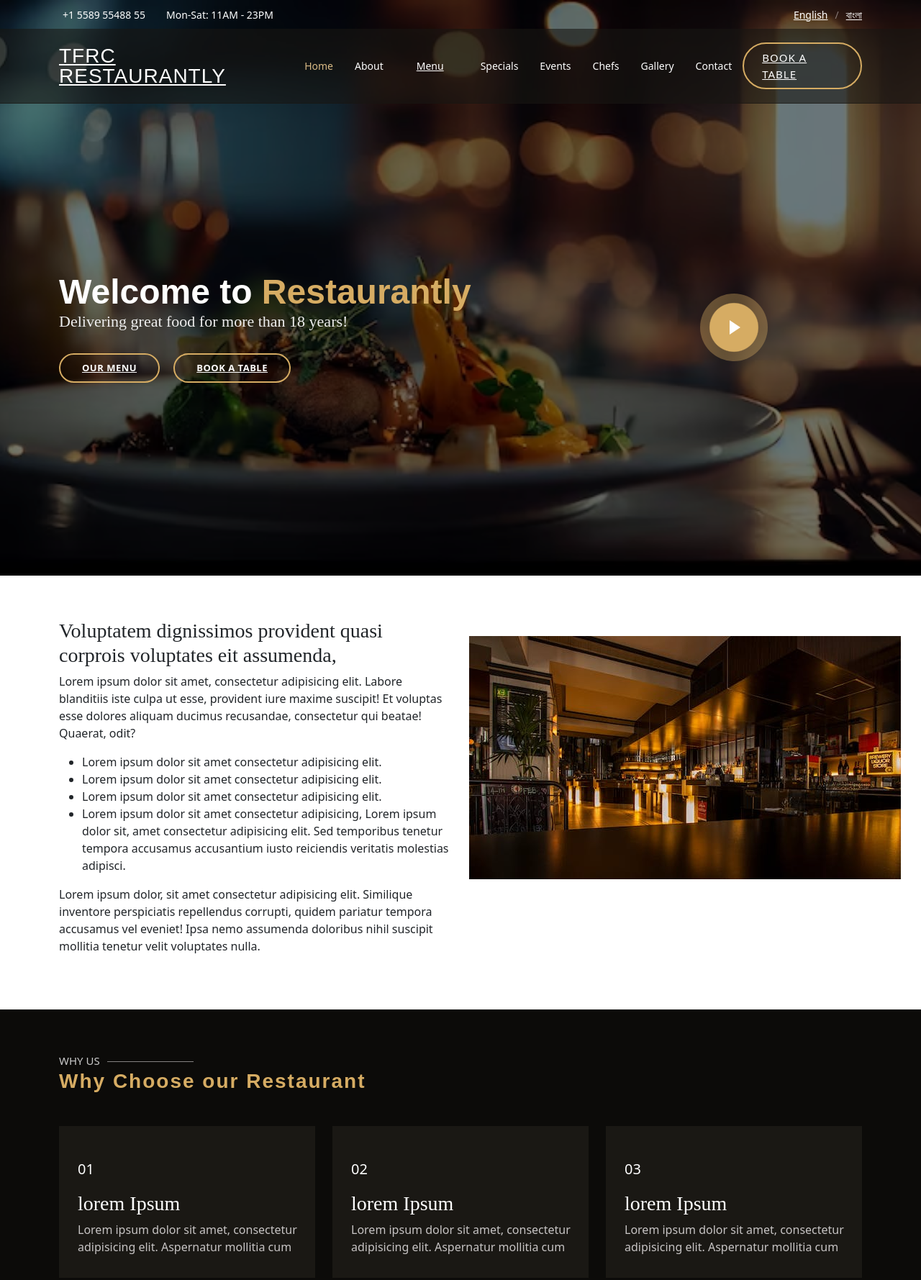
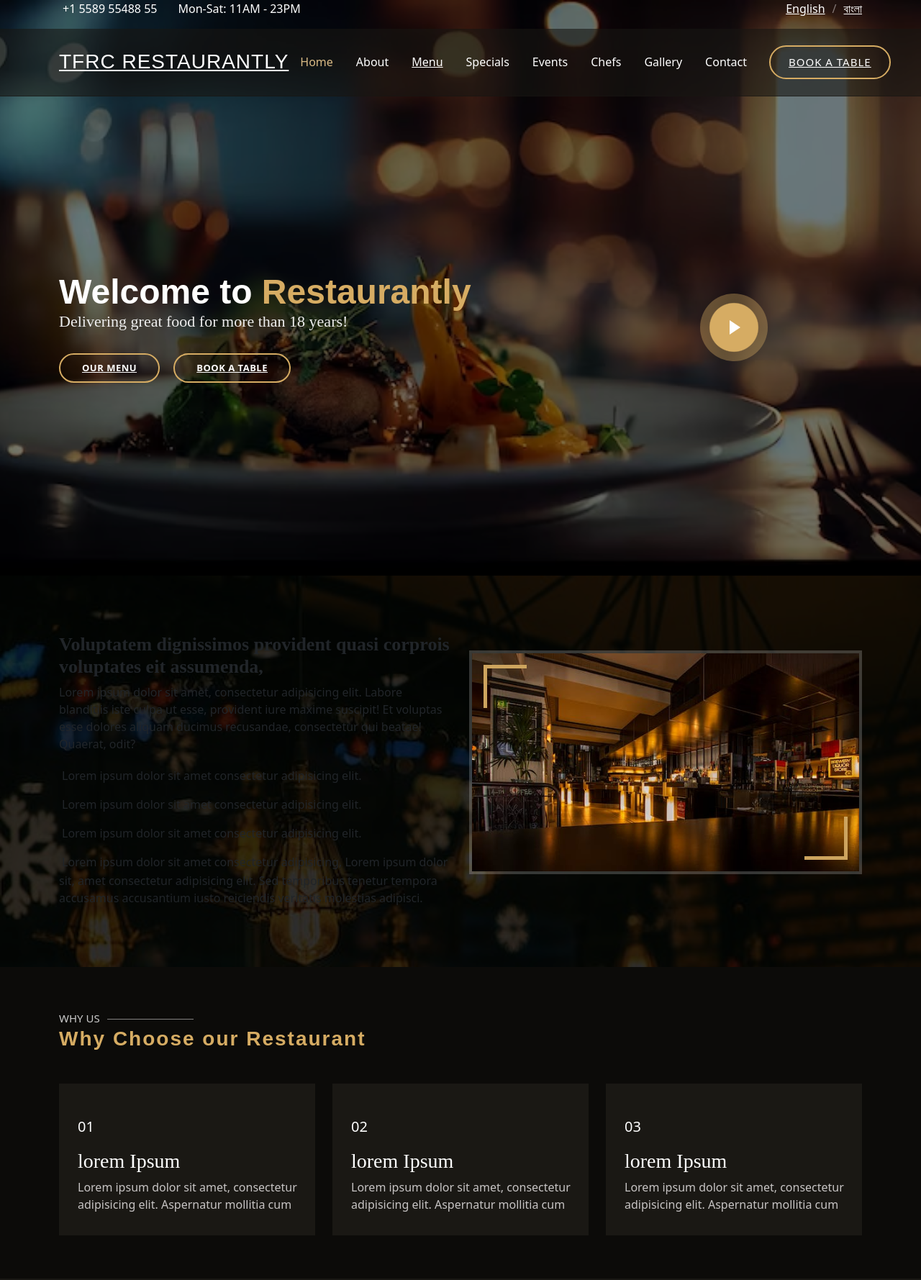
Before and after one commit to RownakHayat/Tasty-food-restaurants-and-cafes, a plain HTML site: page index.html in a window 1280 px wide. Shown: the top 1779 px of the page at 72% size. Drawn offline with Linux system fonts and the light colour scheme; files whose address does not match are found by name.

Commit message:
all pull

```diff
--- a/assests/css/style.css
+++ b/assests/css/style.css
@@ -25,10 +25,10 @@ body {
     font-family: "Playfair Display", serif;
   }
 
-  /*--------------------------------------------------------------
+  /* /* /*--------------------------------------------------------------
   # Preloader
   --------------------------------------------------------------*/
-  #preloader {
+  /* #preloader {
     position: fixed;
     top: 0;
     left: 0;
@@ -70,12 +70,12 @@ body {
     100% {
       transform: rotate(360deg);
     }
-  }
-
+  } */ */
+   */
   /*--------------------------------------------------------------
   # Back to top button
   --------------------------------------------------------------*/
-  .back-to-top {
+  /* .back-to-top {
     position: fixed;
     visibility: hidden;
     opacity: 0;
@@ -111,13 +111,13 @@ body {
 
   /*--------------------------------------------------------------
   # Disable aos animation delay on mobile devices
-  --------------------------------------------------------------*/
-  @media screen and (max-width: 768px) {
+  --------------------------------------------------------------*/ */
+  /* @media screen and (max-width: 768px) {
     [data-aos-delay] {
       transition-delay: 0 !important;
     }
   }
-
+   */
   /*--------------------------------------------------------------
   # Top Bar
   --------------------------------------------------------------*/
@@ -208,12 +208,13 @@ body {
   /*--------------------------------------------------------------
   # Book a table button Menu
   --------------------------------------------------------------*/
+
   .book-a-table-btn {
     margin: 0 0 0 15px;
     border: 2px solid #d6ac63;
     color: #fff;
     border-radius: 50px;
-    padding: 8px 25px;
+    padding: 10px 25px;
     text-transform: uppercase;
     font-size: 15px;
     font-weight: 500;
@@ -259,17 +260,10 @@ body {
     display: flex;
     align-items: center;
     justify-content: space-between;
-    padding: 10px 0 10px 30px;
     color: #fff;
     white-space: nowrap;
     transition: 0.3s;
-    font-size: 14px;
-  }
-
-  .navbar a i {
-    font-size: 12px;
-    line-height: 0;
-    margin-left: 5px;
+    /* font-size: 14px; */
   }
 
   .navbar a:hover, .navbar .active, .navbar li:hover > a {
@@ -736,9 +730,178 @@ body {
     color: #c7c4c4;
   }
 
-  /*--------------------------------------------------------------
-  # About
-  --------------------------------------------------------------*/
+
+  /* # About start */
+  .breadcrumbs {
+    padding: 15px 0;
+    background: #1d1b16;
+    margin-top: 110px;
+  }
+
+  @media (max-width: 992px) {
+    .breadcrumbs {
+      margin-top: 98px;
+    }
+  }
+
+  .breadcrumbs h2 {
+    font-size: 26px;
+    font-weight: 300;
+  }
+
+  .breadcrumbs ol {
+    display: flex;
+    flex-wrap: wrap;
+    list-style: none;
+    padding: 0;
+    margin: 0;
+    font-size: 14px;
+  }
+
+  .breadcrumbs ol li + li {
+    padding-left: 10px;
+  }
+
+  .breadcrumbs ol li + li::before {
+    display: inline-block;
+    padding-right: 10px;
+    color: #37332a;
+    content: "/";
+  }
+
+  @media (max-width: 768px) {
+    .breadcrumbs .d-flex {
+      display: block !important;
+    }
+    .breadcrumbs ol {
+      display: block;
+    }
+    .breadcrumbs ol li {
+      display: inline-block;
+    }
+  }
+
+.about{
+  background: url('../image/about-bg.jpeg');
+  background-size: cover;
+  position: relative;
+  padding: 80px 0;
+}
+.about:before {
+  content: "";
+  background: rgba(0, 0, 0, 0.8);
+  position: absolute;
+  bottom: 0;
+  top: 0;
+  left: 0;
+  right: 0;
+}
+
+.about .about-img {
+  position: relative;
+  transition: .5s;
+}
+
+.about .about-img img {
+  max-width: 100%;
+  border: 4px solid rgba(255, 255, 255, 0.2);
+  position: relative;
+}
+
+.about .about-img::before {
+  position: absolute;
+  left: 20px;
+  top: 20px;
+  width: 60px;
+  height: 60px;
+  z-index: 1;
+  content: '';
+  border-left: 5px solid #cda45e;
+  border-top: 5px solid #cda45e;
+  transition: .5s;
+}
+
+.about .about-img::after {
+  position: absolute;
+  right: 20px;
+  bottom: 20px;
+  width: 60px;
+  height: 60px;
+  z-index: 2;
+  content: '';
+  border-right: 5px solid #cda45e;
+  border-bottom: 5px solid #cda45e;
+  transition: .5s;
+}
+
+.about .about-img:hover {
+  transform: scale(1.03);
+}
+
+.about .about-img:hover::before {
+  left: 10px;
+  top: 10px;
+}
+
+.about .about-img:hover::after {
+  right: 10px;
+  bottom: 10px;
+}
+.about .about-dateiles {
+  height: 24rem;
+  overflow-y: scroll;
+  scroll-behavior: smooth;
+}
+.about-dateiles::-webkit-scrollbar-track {
+  box-shadow: inset 0 0 5px grey;
+  border-radius: 10px;
+}
+
+/* Handle */
+::-webkit-scrollbar-track {
+  background: #f1f1f1;
+}
+
+/* Handle */
+::-webkit-scrollbar-thumb {
+  background: #888;
+}
+
+/* Handle on hover */
+::-webkit-scrollbar-thumb:hover {
+  background: #555;
+}
+
+
+.about .about-dateiles h3 {
+  font-weight: 600;
+  font-size: 26px;
+}
+
+.about .about-dateiles ul {
+  list-style: none;
+  padding: 0;
+}
+
+.about .about-dateiles ul li {
+  padding-bottom: 10px;
+}
+
+.about .about-dateiles ul i {
+  font-size: 20px;
+  padding-right: 4px;
+  color: #cda45e;
+}
+
+.about .about-dateiles p:last-child {
+  margin-bottom: 0;
+}
+
+@media (min-width: 1024px) {
+  .about {
+    background-attachment: fixed;
+  }
+}
  /*---------- Menu section start ----------*/
 
  #menu-list {
--- a/index.html
+++ b/index.html
@@ -34,17 +34,24 @@
     </div>
   </div>
  <!-- ======= Header ======= -->
- <header id="header" class="fixed-top d-flex align-items-cente">
+ <header id="header" class="fixed-top ">
+  <nav class="navbar navbar-expand-lg d-flex align-items-cente">
     <div class="container-fluid container-xl d-flex align-items-center justify-content-lg-between">
+       <div class="d-flex">
+        <h1 class="logo me-auto me-lg-0"><a href="index.html">TFRC Restaurantly</a></h1>
+        <div class="">
+          <button class="navbar-toggler" type="button" data-bs-toggle="collapse" data-bs-target="#navbarSupportedContent" aria-controls="navbarSupportedContent" aria-expanded="false" aria-label="Toggle navigation">
+            <span class="navbar-toggler-icon"></span>
+          </button>
+        </div>
+      </div>
 
-      <h1 class="logo me-auto me-lg-0"><a href="index.html">TFRC Restaurantly</a></h1>
-
-      <nav id="navbar" class="navbar order-last order-lg-0">
+      <div id="navbar" class="order-last order-lg-0 collapse navbar-collapse" id="navbarSupportedContent" >
         <ul>
-          <li><a class="nav-link scrollto active" href="#home">Home</a></li>
-          <li><a class="nav-link scrollto" href="#about">About</a></li>
-            <li class="nav-link scrollto dropdown"><a href="#menu"><span>Menu</span> <i class="bi bi-chevron-down"></i></a>
-                <ul>
+          <li><a class="nav-link nav-item scrollto active" href="#home">Home</a></li>
+          <li><a class="nav-link nav-item scrollto" href="#about">About</a></li>
+            <li class="nav-link nav-item scrollto dropdown"><a href="#menu"><span>Menu</span> <i class="bi bi-chevron-down"></i></a>
+                <ul class="navbar-nav me-auto mb-2 mb-lg-0" >
                   <li class="dropdown"><a href="#"><span>Meat</span> <i class="bi bi-chevron-right"></i></a>
                     <ul>
                       <li class="scrollto"><a href="#">Beef</a></li>
@@ -71,10 +78,14 @@
           <li><a class="nav-link scrollto" href="#contact">Contact</a></li>
         </ul>
         <i class="bi bi-list mobile-nav-toggle"></i>
-      </nav><!-- .navbar -->
+      </div><!-- .navbar -->
+     <div class="book-btn">
       <a href="#book-a-table" class="book-a-table-btn scrollto d-none d-lg-flex">Book a table</a>
+     </div>
 
     </div>
+  </nav>
+
   </header><!-- End Header -->
 
   <!-- ======= home Section ======= -->
```
